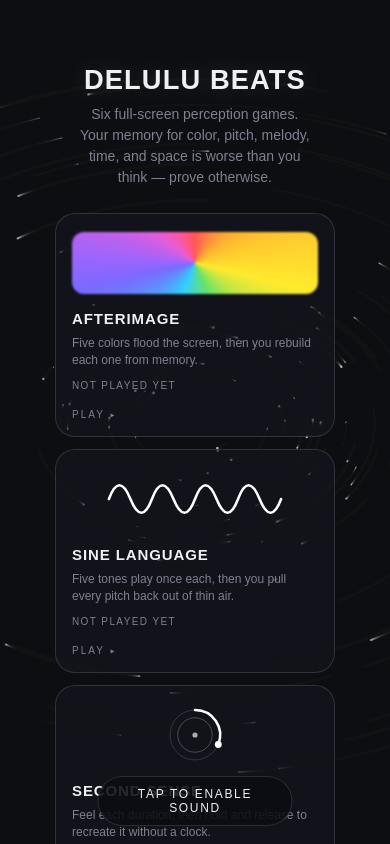
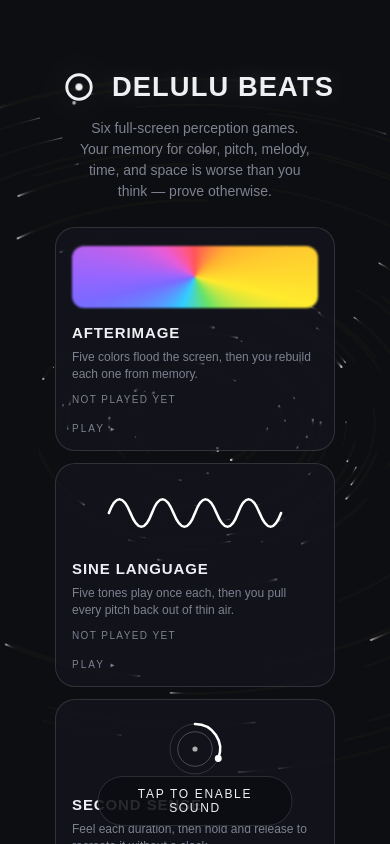
Before and after one commit to victorsaly/acuity, a Next.js app: page / in a window 390 px wide. Built offline with nearby package versions, Linux system fonts and the light colour scheme; a web font is replaced by a local one.

Commit message:
Add brand lockup with animated logo and title to the main page

```diff
--- a/src/app/globals.css
+++ b/src/app/globals.css
@@ -92,6 +92,57 @@ button:focus-visible, a:focus-visible, input:focus-visible { outline: 2px solid
   letter-spacing: 0.04em; text-transform: uppercase;
   text-wrap: balance; text-align: center;
   margin: 0 0 10px;
+}
+.brandLockup {
+  display: flex;
+  align-items: center;
+  justify-content: center;
+  gap: clamp(12px, 2vw, 22px);
+  margin-bottom: 10px;
+}
+.brandLockup .wordmark { margin: 0; }
+.brandName span {
+  display: inline-block;
+  opacity: 0;
+  animation: brandWordHit 0.48s cubic-bezier(0.2, 0.9, 0.25, 1.25) forwards;
+}
+.brandName span:nth-child(2) { animation-delay: 0.14s; }
+.brandMark {
+  width: clamp(48px, 6vw, 68px);
+  height: auto;
+  flex: none;
+  filter: drop-shadow(0 0 18px rgba(239, 240, 244, 0.14));
+  animation: brandBreathe 3.6s ease-in-out infinite alternate;
+}
+.brandSatellite {
+  transform-origin: 32px 32px;
+  opacity: 0.7;
+  animation: brandOrbit 10s linear infinite;
+}
+.brandCore {
+  transform-origin: 32px 32px;
+  animation: brandPulse 4s ease-out infinite;
+}
+.brandBeat {
+  transform-origin: 32px 32px;
+  opacity: 0;
+  animation: brandBeat 4s ease-out infinite;
+}
+@keyframes brandOrbit { to { transform: rotate(360deg); } }
+@keyframes brandBreathe { to { filter: drop-shadow(0 0 28px rgba(239, 240, 244, 0.3)); } }
+@keyframes brandWordHit {
+  0% { opacity: 0; transform: translateY(12px) scale(0.88); filter: blur(5px); }
+  58% { opacity: 1; transform: translateY(-2px) scale(1.045); filter: blur(0); }
+  100% { opacity: 1; transform: translateY(0) scale(1); filter: blur(0); }
+}
+@keyframes brandPulse {
+  0%, 12%, 100% { transform: scale(1); opacity: 1; }
+  4% { transform: scale(1.18); opacity: 0.86; }
+}
+@keyframes brandBeat {
+  0% { transform: scale(0.75); opacity: 0.28; }
+  13% { transform: scale(1.85); opacity: 0; }
+  14%, 100% { transform: scale(0.75); opacity: 0; }
 }
 .tagline {
   color: var(--muted); text-align: center; max-width: 38ch;
@@ -473,6 +524,8 @@ input[type="range"]::-moz-range-thumb {
 
 @media (prefers-reduced-motion: reduce) {
   .aurora i { animation: none; }
+  .brandMark, .brandSatellite, .brandCore, .brandBeat, .brandName span { animation: none; }
+  .brandName span { opacity: 1; }
 }
 
 /* ================= v3: monolithic black & white ================= */
@@ -564,6 +617,13 @@ input[type="range"]::-moz-range-thumb {
     margin-top: 20px;
     margin-bottom: 8px;
   }
+  .brandLockup {
+    margin-top: 52px;
+    margin-bottom: 8px;
+    gap: 10px;
+  }
+  .brandLockup .wordmark { margin: 0; }
+  .brandMark { width: 46px; }
   .tagline {
     max-width: 28ch;
     font-size: 13px;
@@ -608,6 +668,7 @@ input[type="range"]::-moz-range-thumb {
   .menuActions > * { min-height: 48px; }
   .helpPanel { padding: 18px 16px 16px; }
   .wordmark { margin-top: 52px; }      /* clear the fixed chrome */
+  .brandLockup .wordmark { margin-top: 0; }
   .tagline { max-width: 30ch; font-size: 14px; margin-bottom: 18px; }
   .hubCards { gap: 12px; width: 100%; }
   .hubCard {
@@ -670,6 +731,25 @@ input[type="range"]::-moz-range-thumb {
   .menuStage .best { margin-top: 10px; }
   .menuStage .swatches { margin-bottom: 12px; }
   .menuStage .kbd { margin-top: 8px; }
+}
+
+/* Taller desktop menus breathe vertically instead of clustering at center. */
+@media (min-width: 701px) and (min-height: 821px) {
+  .menuStage .wordmark { margin-bottom: clamp(12px, 2vh, 22px); }
+  .menuStage .tagline { margin-bottom: clamp(24px, 4vh, 42px); }
+  .menuStage .diffs { margin-bottom: clamp(18px, 2.5vh, 28px); }
+  .menuStage .modes { margin-bottom: clamp(16px, 2.2vh, 24px); }
+  .menuStage .optionToggleWrap { margin-block: clamp(4px, 1vh, 10px); }
+  .menuStage .menuActions { margin-top: clamp(12px, 2vh, 22px); }
+  .menuStage .best { margin-top: clamp(20px, 3vh, 34px); }
+  .menuStage .kbd { margin-top: clamp(18px, 2.5vh, 28px); }
+}
+
+@media (min-width: 701px) and (min-height: 980px) {
+  .menuStage .tagline { margin-bottom: 5vh; }
+  .menuStage .menuActions { margin-top: 3vh; }
+  .menuStage .best { margin-top: 4vh; }
+  .menuStage .kbd { margin-top: 3vh; }
 }
 
 /* ================= Echo (grid memory) ================= */
--- a/src/app/page.tsx
+++ b/src/app/page.tsx
@@ -21,7 +21,21 @@ export default function Hub() {
   return (
     <main className="stage menuStage">
       <Stagger style={{ display: "flex", flexDirection: "column", alignItems: "center", width: "100%" }}>
-        <Item><h1 className="wordmark">Delulu Beats</h1></Item>
+        <Item>
+          <div className="brandLockup">
+            <svg className="brandMark" viewBox="0 0 64 64" aria-hidden>
+              <circle cx="32" cy="32" r="17" fill="none" stroke="#f0f0f4" strokeWidth="4" />
+              <circle className="brandBeat" cx="32" cy="32" r="7" fill="none" stroke="#f0f0f4" strokeWidth="1.5" />
+              <circle className="brandCore" cx="32" cy="32" r="5" fill="#f0f0f4" />
+              <g className="brandSatellite">
+                <circle cx="32" cy="9" r="2.5" fill="#f0f0f4" />
+              </g>
+            </svg>
+            <h1 className="wordmark brandName">
+              <span>Delulu</span>{" "}<span>Beats</span>
+            </h1>
+          </div>
+        </Item>
         <Item>
           <p className="tagline">
             Six full-screen perception games. Your memory for color, pitch, melody,
```
